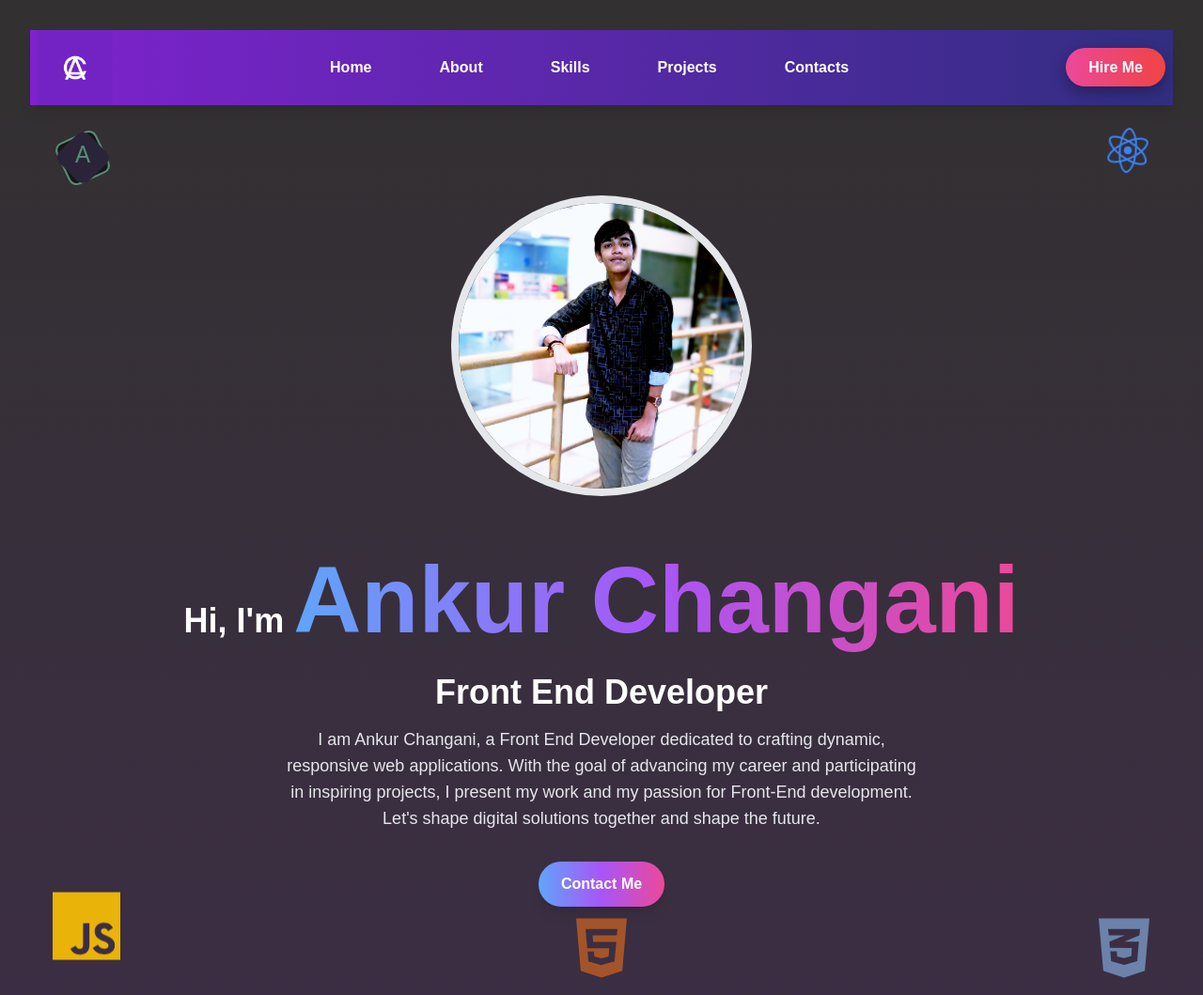
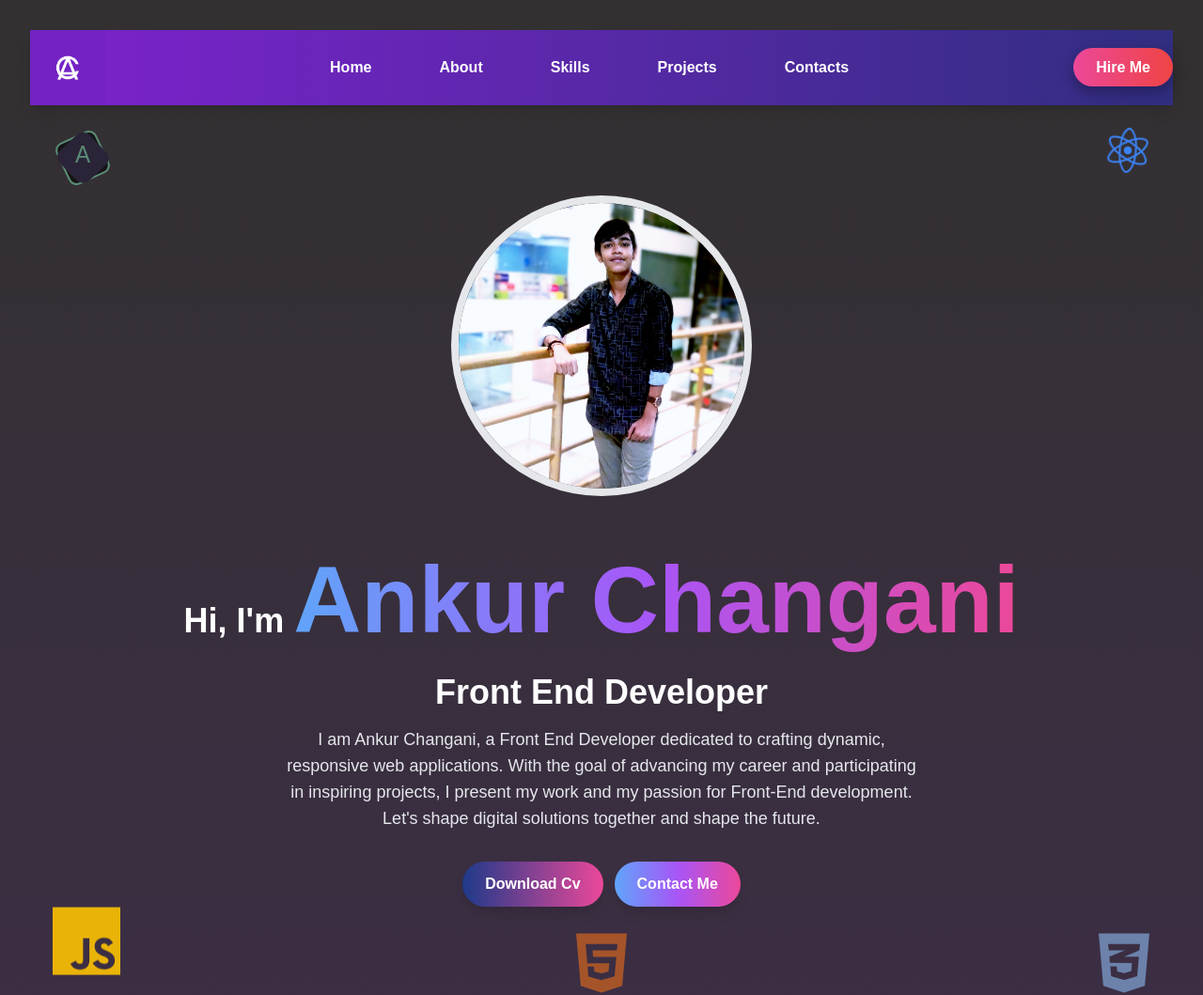
Before and after one commit to ankurchangani/AnkurChanganiPortfolio, a React (Vite) app: page / in a window 1280 px wide. Shown: the top 1059 px of the page at 94% size. Built offline with nearby package versions, Linux system fonts and the light colour scheme.

Commit message:
portfolio

```diff
--- a/src/components/About/About.jsx
+++ b/src/components/About/About.jsx
@@ -18,8 +18,6 @@ const About = () => {
                             <span className="titel-shadow">ABOUT ME</span>
                         </h2>
                     </div>
-
-
                     <div className="flex flex-col lg:flex-row items-center">
                         {/* Image Section */}
                         <div className="w-full lg:w-1/2 flex justify-center lg:justify-start mb-10 lg:mb-0">
--- a/src/components/Header/Header.jsx
+++ b/src/components/Header/Header.jsx
@@ -9,8 +9,8 @@ const Header = () => {
   };
 
   return (
-    <header className="bg-gradient-to-r from-purple-700 to-indigo-900 shadow-lg dark:bg-gray-800">
-      <div className="container mx-auto px-2">
+    <header className="bg-gradient-to-r from-purple-700 to-indigo-900 shadow-lg dark:bg-gray-800 w-full">
+      <div className="container mx-auto">
         <nav className="flex justify-between items-center">
           {/* Logo */}
           <div
--- a/src/components/Home/Home.jsx
+++ b/src/components/Home/Home.jsx
@@ -3,7 +3,7 @@ import imgMe from "../../assets/images/me/me.jpg";
 import Ac from '../../assets/images/home/Ac.svg';
 import { FaReact, FaHtml5, FaCss3Alt } from 'react-icons/fa';
 import { SiJavascript } from 'react-icons/si';
-import VideoBg from "../../assets/images/home/3129576-uhd_3840_2160_30fps.mp4";
+import Resume from '../../assets/Resume/Resume.pdf'
 
 const Home = () => {
   const [fadeIn, setFadeIn] = useState(false);
@@ -75,12 +75,22 @@ const Home = () => {
       </p>
 
       {/* Contact Button */}
+      <div className='flex gap-3 mb-4'>
+        <a
+          href={Resume}
+          download="Ankur_Changani_Resume.pdf"
+          className="mt-8 inline-block px-6 py-3 bg-gradient-to-r from-blue-900 to-pink-500 rounded-full text-white font-semibold shadow-lg hover:opacity-90 transition-all duration-300"
+        >
+          Download Cv
+        </a>
+
         <a
           href="#contact"
           className="mt-8 inline-block px-6 py-3 bg-gradient-to-r from-blue-400 via-purple-500 to-pink-500 rounded-full text-white font-semibold shadow-lg hover:opacity-90 transition-all duration-300"
         >
           Contact Me
         </a>
+      </div>
     </section>
   );
 };
```
Also changed, not shown: src/components/Loader/Loader.css (line endings or trailing spaces), 1 other file (tests, documents, lock files or other folders). Lines whose indentation alone changed are shown as unchanged.
